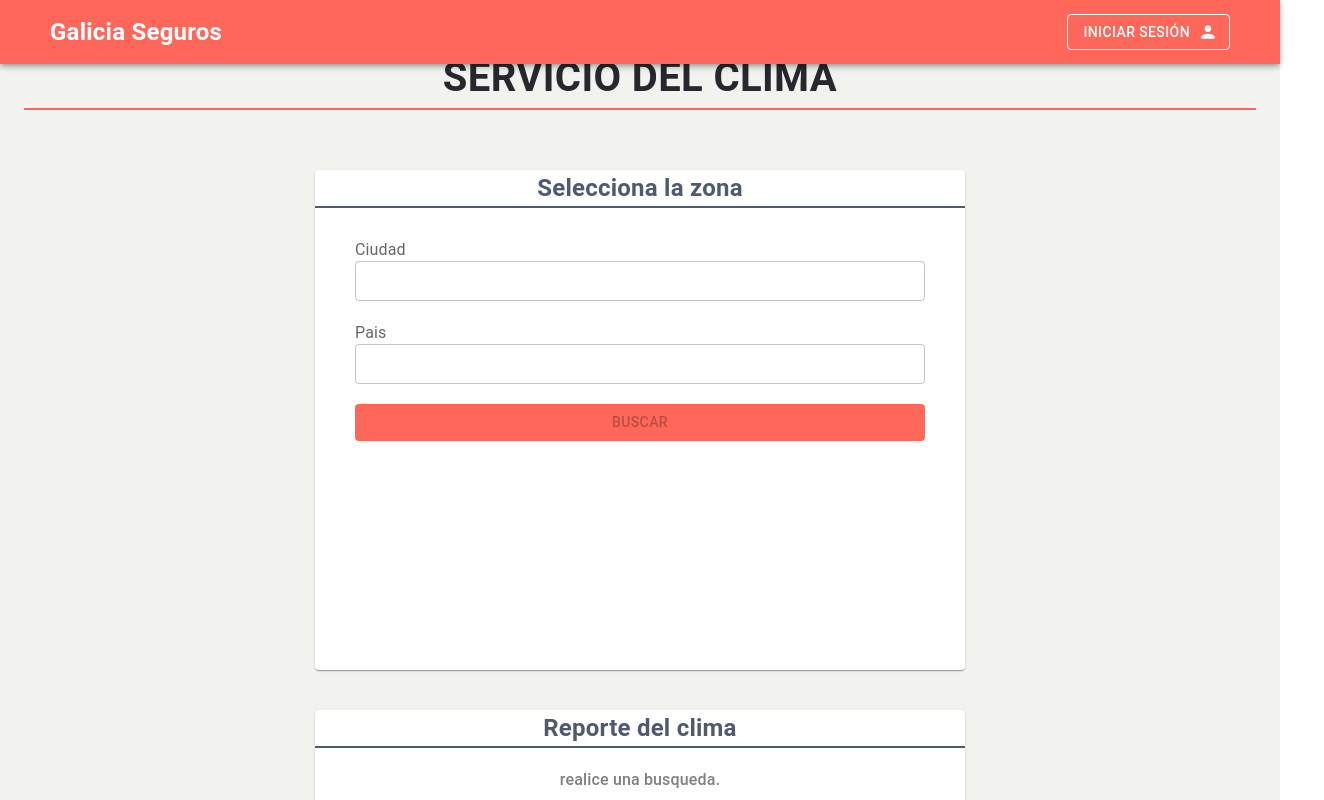
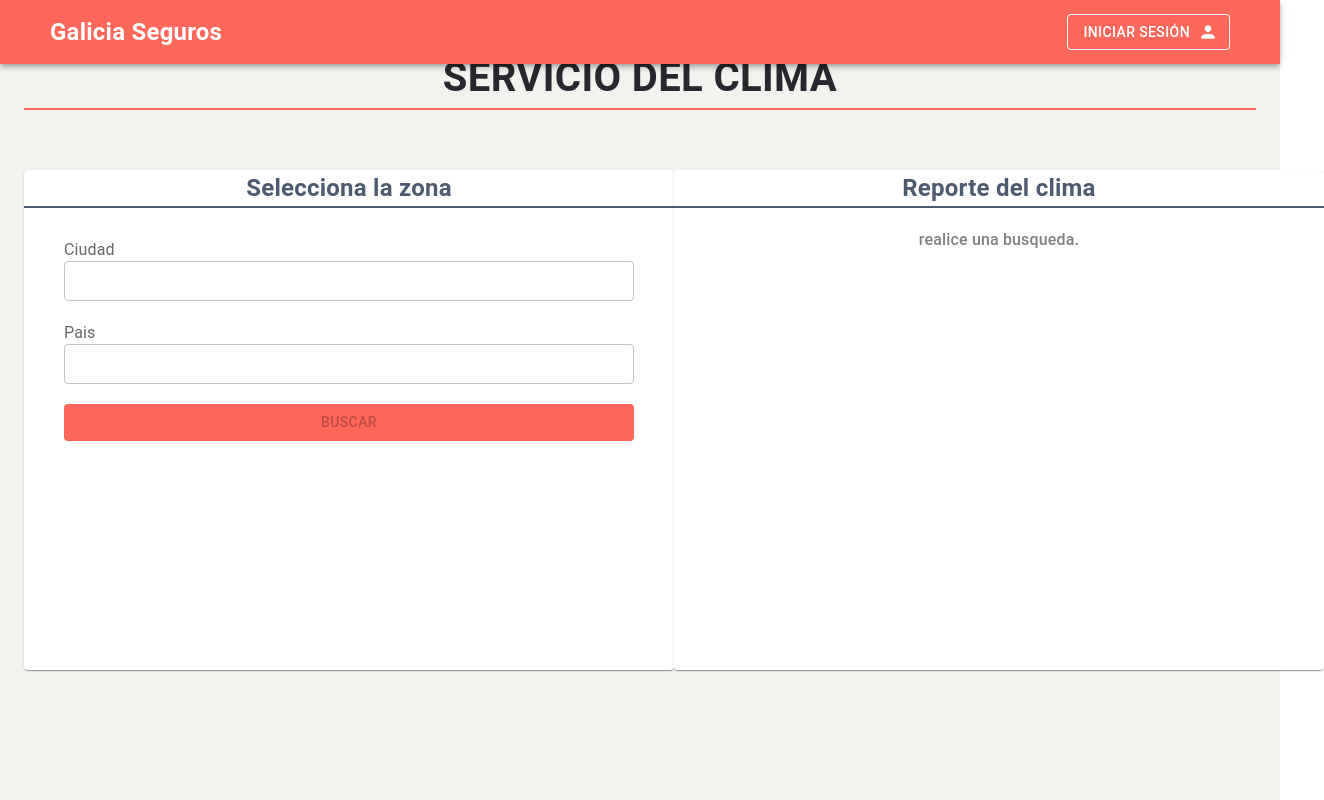
Before and after one commit to beetlejuice96/challenge-galicia-seguros, a React (Create React App) app: page / in a window 1280 px wide. Shown: the top 800 px of the page, 1324 px wide, since content can reach past the window. Built offline with nearby package versions, Linux system fonts and the light colour scheme.

Commit message:
fix styles

```diff
--- a/src/components/main/searchCard/styles.js
+++ b/src/components/main/searchCard/styles.js
@@ -3,8 +3,8 @@ export const useSearchCardStyles = makeStyles((theme) =>
   createStyles({
     box: {
       ...theme.box,
-      [theme.breakpoints.down("xl")]: {
-        maxWidth: "800px",
+      [theme.breakpoints.down("lg")]: {
+        // maxWidth: "800px",
       },
       [theme.breakpoints.down("md")]: {
         width: "100%",
--- a/src/components/main/styles.js
+++ b/src/components/main/styles.js
@@ -14,7 +14,7 @@ export const useMainStyles = makeStyles((theme) =>
       flexDirection: "row",
       justifyContent: "space-between",
 
-      [theme.breakpoints.down("xl")]: {
+      [theme.breakpoints.down("lg")]: {
         flexDirection: "column",
         alignItems: "center",
       },
```
